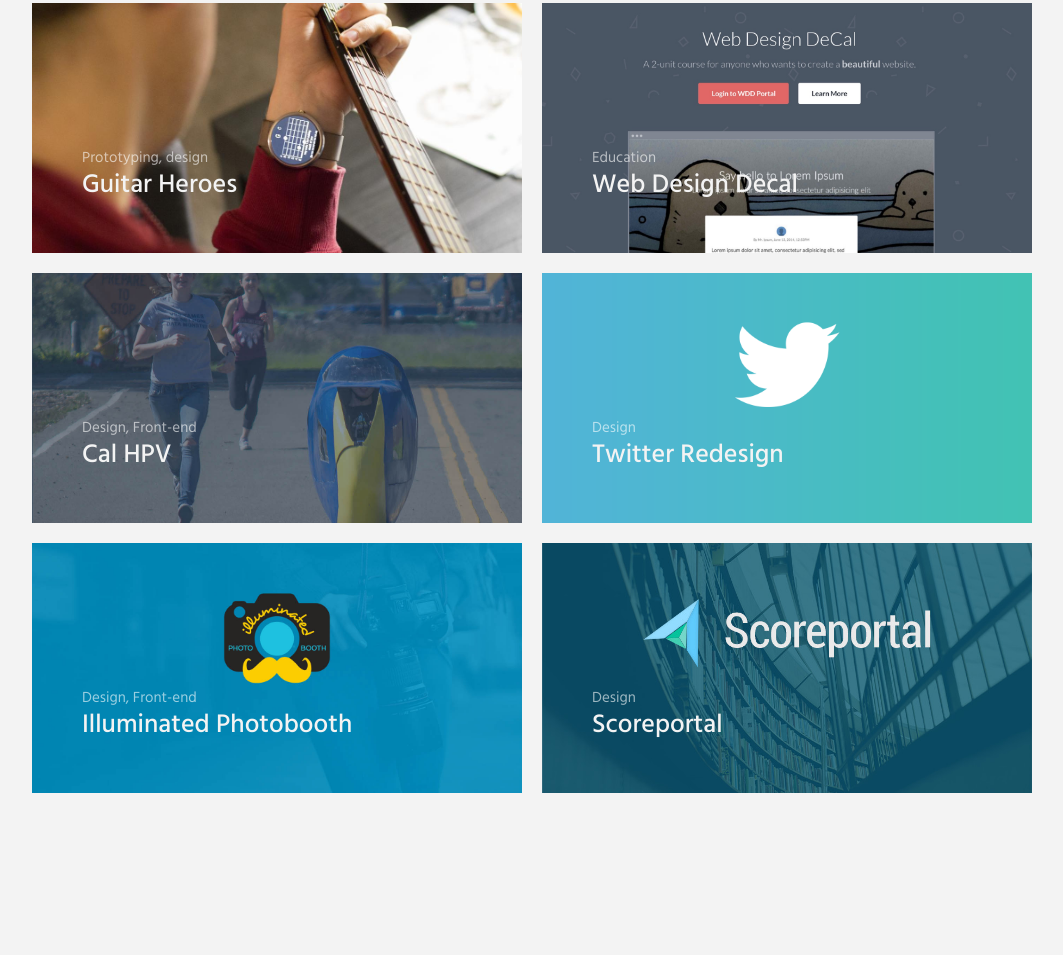
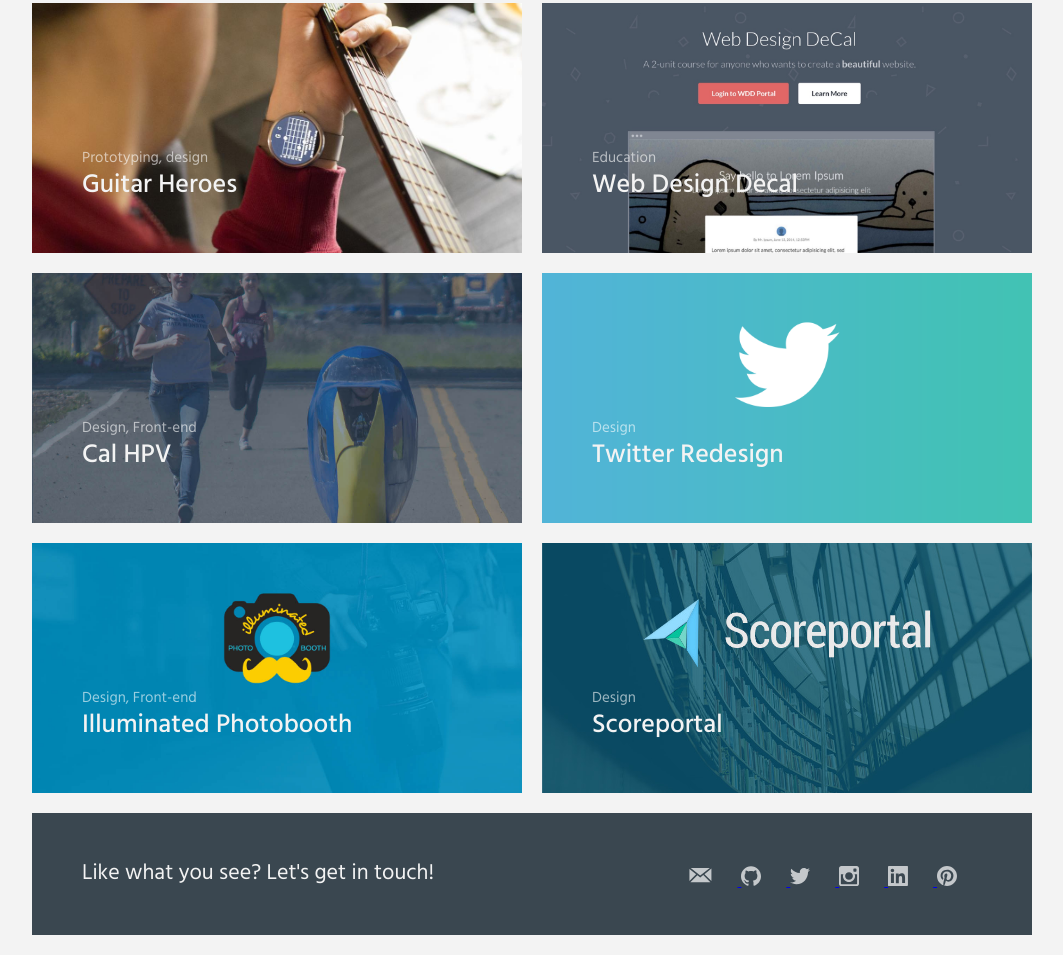
Before and after one commit to eric-ls/portfolio, a plain HTML site: page index.html in a window 1280 px wide. Shown: the part 866-1821 px from the top of the page, without its empty margins (108-1171 px from the left). Before the commit the page ends 1679 px from the top, so only its background shows below. Drawn offline with Linux system fonts and the light colour scheme.

Commit message:
added contact footer, minified css

```diff
--- a/assets/css/sass/partials/_layout.scss
+++ b/assets/css/sass/partials/_layout.scss
@@ -35,3 +35,7 @@
     background-color: $blue;
   }
 }
+
+.clearfix {
+  clear: both;
+}
--- a/assets/css/sass/style.scss
+++ b/assets/css/sass/style.scss
@@ -57,7 +57,9 @@
       }
     }
   }
+}
 
+.social-container {
   .social-title {
     color: $white-80;
     font-size: $f-size-lg;
@@ -222,6 +224,27 @@
   width: 100%;
 }
 
+.contact-container {
+  background-color: $gray-dark;
+  padding: 50px;
+
+  .social-container {
+    float: right;
+  }
+
+  .icon-container .icon img {
+    height: 20px;
+  }
+}
+
+.contact-title {
+  color: $gray-light;
+  display: inline-block;
+  font-size: $f-size-xl;
+  font-weight: 400;
+}
+
+// desktop styles
 @media (min-width: 970px) {
   .project:hover {
     .project-title {
@@ -248,6 +271,7 @@
   }
 }
 
+// mobile stypes
 @media (max-width: 970px) {
   .cover-container {
     margin-bottom: 10px;
@@ -305,6 +329,7 @@
 
     .project-title {
       bottom: 10px;
+      padding-left: 25px;
     }
 
     .project-description {
@@ -315,4 +340,22 @@
       display: none;
     }
   }
+
+  .contact-container {
+    margin-bottom: 10px;
+    padding: 40px 30px;
+
+    .social-container {
+      float: none;
+    }
+
+    .icon-container {
+      text-align: center;
+    }
+  }
+
+  .contact-title {
+    font-size: $f-size-lg;
+    margin-bottom: 20px;
+  }
 }
--- a/index.html
+++ b/index.html
@@ -13,24 +13,24 @@
         <div class="title-container">
           <h1 class="name">Eric Liang</h1>
           <h2 class="tagline">eecs and design @ berkeley</h2>
-          <p class="description">I care about design, ux, and stellar code. To that end, I integrate both into my work. Check out my projects below, or see my resume <a class="link light" target="_blank" href="docs/resume.pdf">here</a>. Available for freelance - <a class="link light" href="mailto:liang.eric24@gmail.com">Lets chat!</a></p>
+          <p class="description">I care about design, ux, and stellar code. To that end, I integrate all into my work. Check out my projects below, or see my resume <a class="link light" target="_blank" href="docs/resume.pdf">here</a>. Available for freelance - <a class="link light" href="mailto:liang.eric24@gmail.com">Lets chat!</a></p>
           <div class="social-container">
             <h1 class="social-title">find me online here</h1>
             <div class="icon-container">
               <a href="http://github.com/eric-ls" target="_blank">
-                  <span class="icon"><img src="assets/images/icons/github.svg" alt=""></span>
+                <span class="icon"><img src="assets/images/icons/github.svg" alt="github link icon"></span>
               </a>
               <a href="http://twitter.com/hiericliang" target="_blank">
-                  <span class="icon"><img src="assets/images/icons/twitter.svg" alt=""></span>
+                <span class="icon"><img src="assets/images/icons/twitter.svg" alt="twitter link icon"></span>
               </a>
               <a href="http://instagram.com/eric.ls" target="_blank">
-                  <span class="icon"><img src="assets/images/icons/instagram.svg" alt=""></span>
+                <span class="icon"><img src="assets/images/icons/instagram.svg" alt="instagram link icon"></span>
               </a>
               <a href="http://linkedin.com/in/ericls" target="_blank">
-                  <span class="icon"><img src="assets/images/icons/linkedin.svg" alt=""></span>
+                <span class="icon"><img src="assets/images/icons/linkedin.svg" alt="linkedin link icon"></span>
               </a>
               <a href="https://www.pinterest.com/eric_ls" target="_blank">
-                  <span class="icon"><img src="assets/images/icons/pinterest.svg" alt=""></span>
+                <span class="icon"><img src="assets/images/icons/pinterest.svg" alt="pinterest link icon"></span>
               </a>
             </div>
           </div>
@@ -138,6 +138,34 @@
           <div class="hover-overlay"></div>
         </div>
       </div>
+
+      <div class="clearfix"></div>
+
+      <div class="homepage-box contact-container">
+        <h1 class="contact-title">Like what you see? Let's get in touch!</h1>
+        <div class="social-container">
+          <div class="icon-container">
+            <a href="mailto:liang.eric24@gmail.com">
+              <span class="icon"><img style="height: 23px" src="assets/images/icons/mail.svg" alt="email icon"></span>
+            </a>
+            <a href="http://github.com/eric-ls" target="_blank">
+              <span class="icon"><img src="assets/images/icons/github.svg" alt="github link icon"></span>
+            </a>
+            <a href="http://twitter.com/hiericliang" target="_blank">
+              <span class="icon"><img src="assets/images/icons/twitter.svg" alt="twitter link icon"></span>
+            </a>
+            <a href="http://instagram.com/eric.ls" target="_blank">
+              <span class="icon"><img src="assets/images/icons/instagram.svg" alt="instagram link icon"></span>
+            </a>
+            <a href="http://linkedin.com/in/ericls" target="_blank">
+              <span class="icon"><img src="assets/images/icons/linkedin.svg" alt="linkedin link icon"></span>
+            </a>
+            <a href="https://www.pinterest.com/eric_ls" target="_blank">
+              <span class="icon"><img src="assets/images/icons/pinterest.svg" alt="pinterest link icon"></span>
+            </a>
+          </div>
+        </div>
+      </div>
     </div>
 
     <script type='text/javascript' src="assets/javascript/particles.min.js"></script>
```
Also changed, not shown: assets/css/stylesheets/style.css, assets/images/icons/mail.svg (added), 1 other file. Lines whose indentation alone changed are shown as unchanged.
